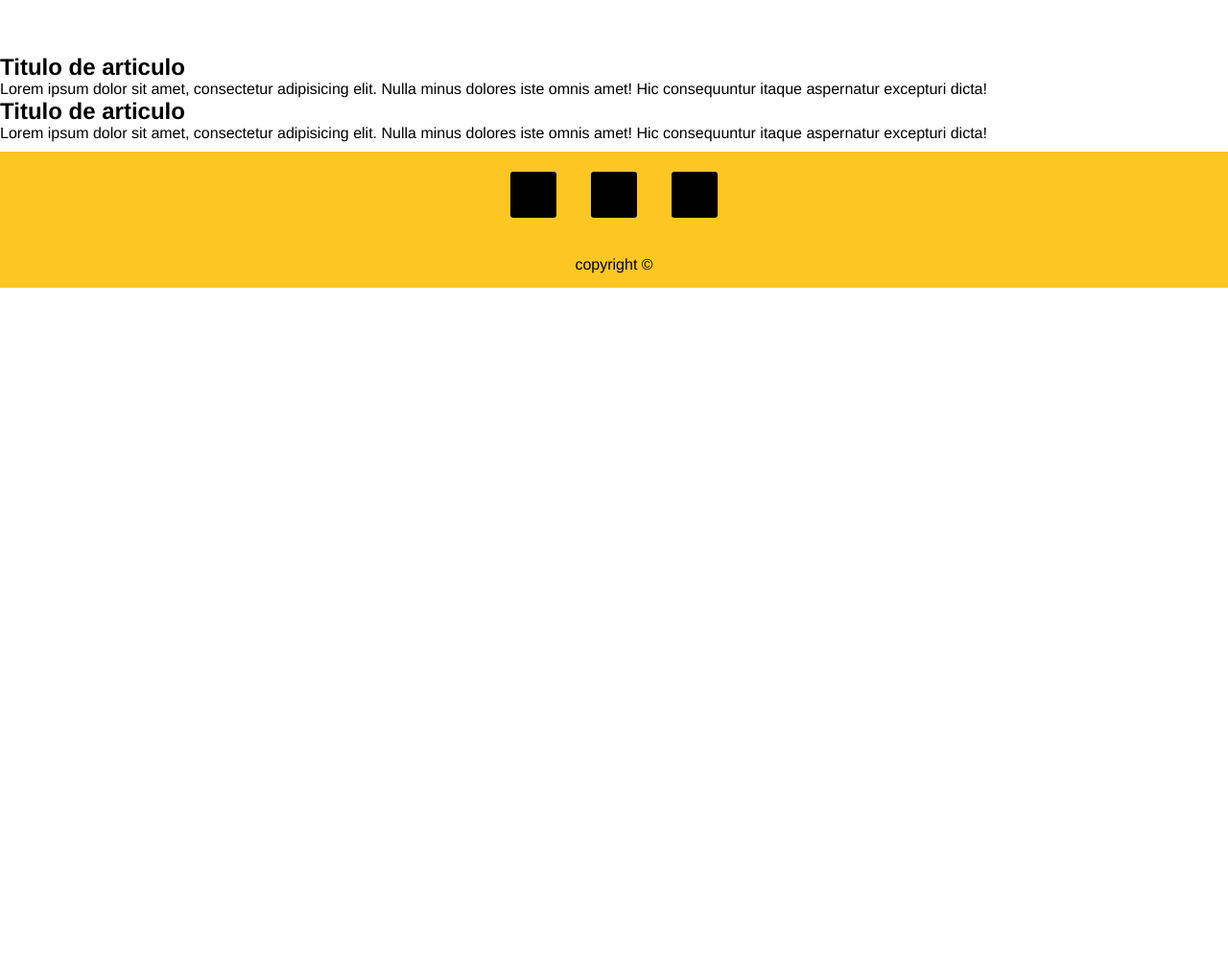
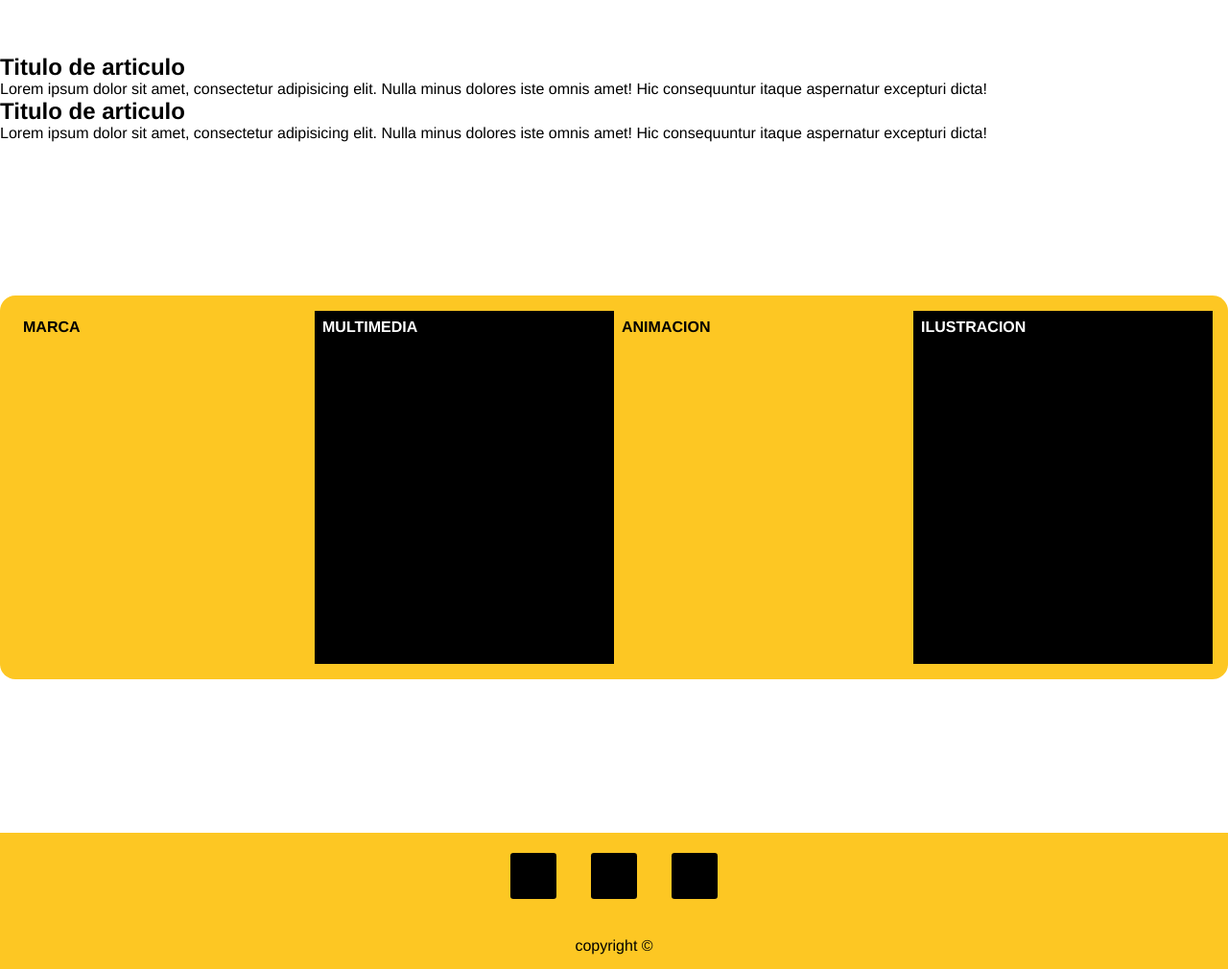
Before and after one commit to erickvilla1998/Villa_erick_sitio_web, a plain HTML site: page index.html in a window 1280 px wide. Shown: the part 1085-2095 px from the top of the page at 96% size. Before the commit the page ends 1385 px from the top, so only its background shows below. Drawn offline with Linux system fonts and the light colour scheme.

Commit message:
FlexBlox

```diff
--- a/index.html
+++ b/index.html
@@ -75,7 +75,26 @@
             <h2>Titulo de articulo</h2>
             <p>Lorem ipsum dolor sit amet, consectetur adipisicing elit. Nulla minus dolores iste omnis amet! Hic consequuntur itaque aspernatur excepturi dicta!</p>
         </article>
+        <div class="contenedor">
+            <div class="tarjeta-1">
+                <p>MARCA</p>
+                    <p class="hover_visible">La marca identifica al producto o servicio que se ofrece en el mercado y permite que los consumidores lo reconozcan. Así, por ejemplo, las bebidas gaseosas de Coca-Cola son ampliamente reconocidas por los consumidores quienes las buscan y las diferencian de otros productos muy similares.</p>
+            </div>
+            <div class="tarjeta-2">
+                <p>MULTIMEDIA</p>
+                    <p class="hover_visible">Una de las definiciones para el concepto de multimedia es "la integración de dos a más medios distintos en un ordenador personal". Los sistemas multimedia constituyen una nueva forma de comunicación que hace uso de diferentes medios, como imagen, gráficos, texto, voz, música, animación o video en un mismo entorno.</p>
 
+            </div>
+            <div class="tarjeta-3">
+                <p>ANIMACION</p>
+                    <p class="hover_visible">La animación es el proceso que logra dar movimiento a dibujos u objetos inanimados por lo general. Esto es posible gracias a una secuencia de dibujos o fotografías que al estar ordenadas consecutivamente logran generar un movimiento creíble ante nuestros ojos, los cuales se prestan al juego de la ilusión visual. </p>
+            </div>
+            <div class="tarjeta-4">
+                <p>ILUSTRACION</p>
+                    <p class="hover_visible">Ilustración es acción y efecto de ilustrar. También, es aclarar un punto o materia con palabras, imágenes, o de otro modo, asimismo, es adornar un impreso con láminas o grabados para hacerlo más atractivo a la vista o explicar de mejor manera su contenido.</p>
+            </div>
+
+        </div>
     </section>
     <footer class="main-footer">
         <div class="social-net">
--- a/style.css
+++ b/style.css
@@ -199,3 +199,84 @@ margin-top: 10px;
     text-align: center;
     color: black;
 }
+
+/*____________________FlexBox_____________ */
+.contenedor{
+    background-color:#FDC723;
+    width: 100%;
+    margin: 10rem auto;
+    padding: 1rem;
+    border-radius: 1rem;
+    position: relative;
+    height: 50vh;
+    display: flex;
+    row-gap: 1rem;
+    font-weight: bold;
+}
+
+
+[class*="tarjeta"]{
+    background-color: rgb(218, 31, 155);
+    padding: .5rem;
+    flex-basis: 5rem;
+    flex-grow: 1;
+    transition: .3s;
+}
+
+
+[class*="tarjeta"]:hover{
+    flex-grow: 10;
+}
+
+[class*="tarjeta"]:hover > .hover_visible{
+    flex-grow: 10;
+    opacity: 1;
+}
+
+.hover_visible{
+    width: 10rem;
+    position: absolute;
+    left: 7rem;
+    opacity: 0;
+    transition: 1s;
+    font-weight: lighter;
+
+}
+
+.tarjeta-1{
+    background-color: #FDC723;
+    position: relative;
+    overflow: hidden;
+}
+.tarjeta-2{
+    background-color: rgb(0, 0, 0);
+    position: relative;
+    overflow: hidden;
+
+}
+
+.tarjeta-2 p {
+    color: rgb(255, 255, 255);
+}
+
+.tarjeta-3{
+    background-color:#FDC723;
+    position: relative;
+    overflow: hidden;
+
+}
+.tarjeta-4{
+    background-color: rgb(0, 0, 0);
+    position: relative;
+    overflow: hidden;
+}
+
+.tarjeta-4 p {
+    color: rgb(255, 255, 255);
+}
+
+.tarjeta-5{
+    background-color: #FDC723;
+    position: relative;
+    overflow: hidden;
+}
```
